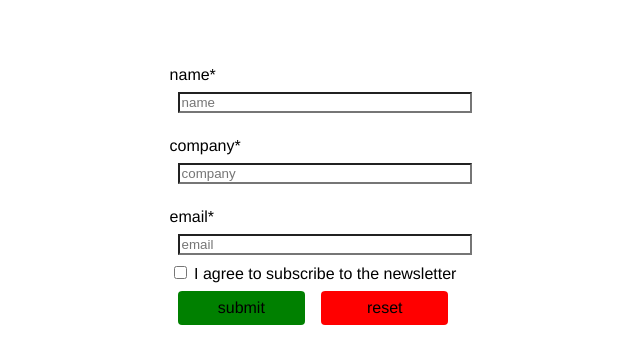
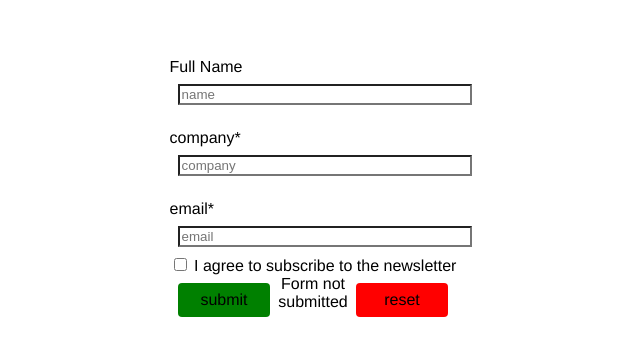
Before and after one commit to JerryAnt/react-form, a React app: page / in a window 1280 px wide. Shown: the part 217-580 px from the top of the page, without its empty margins (327-967 px from the left). Built offline with nearby package versions, Linux system fonts and the light colour scheme.

Commit message:
working on the input_fields validations

```diff
--- a/assets/stylesheets/application.scss
+++ b/assets/stylesheets/application.scss
@@ -33,6 +33,8 @@ background-color: grey;
 
 .buttons{
   border-radius:4px;
+  cursor: pointer;
+
 }
   #submit{
     background-color: green;
--- /dev/null
+++ b/src/components/count_errors.jsx.js
@@ -0,0 +1,11 @@
+import React from 'react';
+
+const countErrors = (errors) => {
+  let count = 0;
+  Object.values(errors).forEach(
+    (val) => val.length > 0 && (count = count+1)
+  );
+  return count;
+}
+
+export default countErrors;
--- a/src/components/form.jsx
+++ b/src/components/form.jsx
@@ -2,17 +2,51 @@ import React,  { Component } from 'react';
 import Button from './button.jsx';
 import Checkbox from './checkbox.jsx';
 import InputField from './input_field.jsx';
+import validEmailRegex from './valid_email_regex.jsx';
+import countErrors from './count_errors.jsx';
+import validateForm from './validate_form.jsx';
+
 
 class Form extends Component {
   constructor (props) {
     super(props);
     this.state = {
       // where I should put my events
-
+      formValid: false,
+      errorCount: null,
+      errors: {
+      fullName: '',
+      email: '',
+      }
     };
   }
 
-handleSubmit() {
+  handleChange = (event) => {
+    event.preventDefault();
+    const { name, value } = event.target;
+    let errors = this.state.errors;
+
+    switch (name) {
+      case 'fullName':
+        errors.fullName =
+          value.length < 5
+            ? 'Full Name must be 5 characters long!'
+            : '';
+        break;
+      case 'email':
+        errors.email =
+          validEmailRegex.test(value)
+            ? ''
+            : 'Email is not valid!';
+        break;
+    }
+
+    this.setState({errors, [name]: value});
+  }
+
+
+
+
   // where I should change the state
   // handleSubmit for the submit button
 
@@ -42,10 +76,10 @@ handleSubmit() {
     // show a success message
     // You have successfully subscribed to the newsletter
 
-}
 
 
-handleClear() {
+
+// handleClear() {
   // where I should change the state
   // handleClear for the reset button
 
@@ -55,40 +89,56 @@ handleClear() {
       // company field is empty ""
       // checkbox: check false
 
-}
+
+
+
+// }
+  handleSubmit = (event) => {
+    event.preventDefault();
+    this.setState({formValid: validateForm(this.state.errors)});
+    this.setState({errorCount: countErrors(this.state.errors)});
+  }
+
 
   render() {
+    const {errors, formValid} = this.state;
     return (
-      <form>
-        <div>
-          <p>name*</p>
+      <form onSubmit={this.handleSubmit} noValidate>
+
+            <div className='fullName'>
+              <label htmlFor="fullName">Full Name</label>
+
           <InputField
-          id="name"
+          id="name" className="name" name="fullName" onChange={this.handleChange} noValidate
           />
+          {errors.fullName.length > 0 && <span className='error'>{errors.fullName}</span>}
         </div>
         <div>
           <p>company*</p>
-          <InputField  id="company" />
+          <InputField  id="company"  />
         </div>
         <div>
           <p>email*</p>
           <InputField  id="email" />
         </div>
         <Checkbox />
-        <div class="container">
+        <div className="container">
+
           <Button type="submit"
-          id="submit"
+          id="submit" className="submit"
 
         // create a function handleSubmit
-          onClick="handleSubmit"/>
+          // onClick= "handleSubmit"
+          />
+          {this.state.errorCount !== null ? <p className="form-status">Form is {formValid ? 'valid ✅' : 'invalid ❌'}</p> : 'Form not submitted'}
           <Button id="reset"
 
         // create a function handleclear
           onclick="handleclear"/>
         </div>
+
       </form>
     );
   }
 }
-
 export default Form;
--- /dev/null
+++ b/src/components/valid_email_regex.jsx.js
@@ -0,0 +1,6 @@
+import React from 'react';
+
+const validEmailRegex = RegExp(/^(([^<>()\[\]\.,;:\s@\"]+(\.[^<>()\[\]\.,;:\s@\"]+)*)|(\".+\"))@(([^<>()[\]\.,;:\s@\"]+\.)+[^<>()[\]\.,;:\s@\"]{2,})$/i);
+
+
+export default validEmailRegex;
--- /dev/null
+++ b/src/components/validate_form.jsx
@@ -0,0 +1,11 @@
+import React from 'react';
+
+const validateForm = (errors) => {
+  let valid = true;
+  Object.values(errors).forEach(
+    (val) => val.length > 0 && (valid = false)
+  );
+  return valid;
+}
+
+export default validateForm;
--- a/src/index.jsx
+++ b/src/index.jsx
@@ -14,3 +14,5 @@ if (root) {
     <Form />,
     root);
 }
+
+render (<form />, document.getElementById('root'));
--- a/templates/index.html
+++ b/templates/index.html
@@ -2,7 +2,7 @@
 <html>
   <head>
     <meta charset="UTF-8">
-    <title>React boilerplate</title>
+    <title>SIA Form</title>
   </head>
   <body>
     <div id="root"></div>
```
Also changed, not shown: 1 other file (tests, documents, lock files or other folders).
